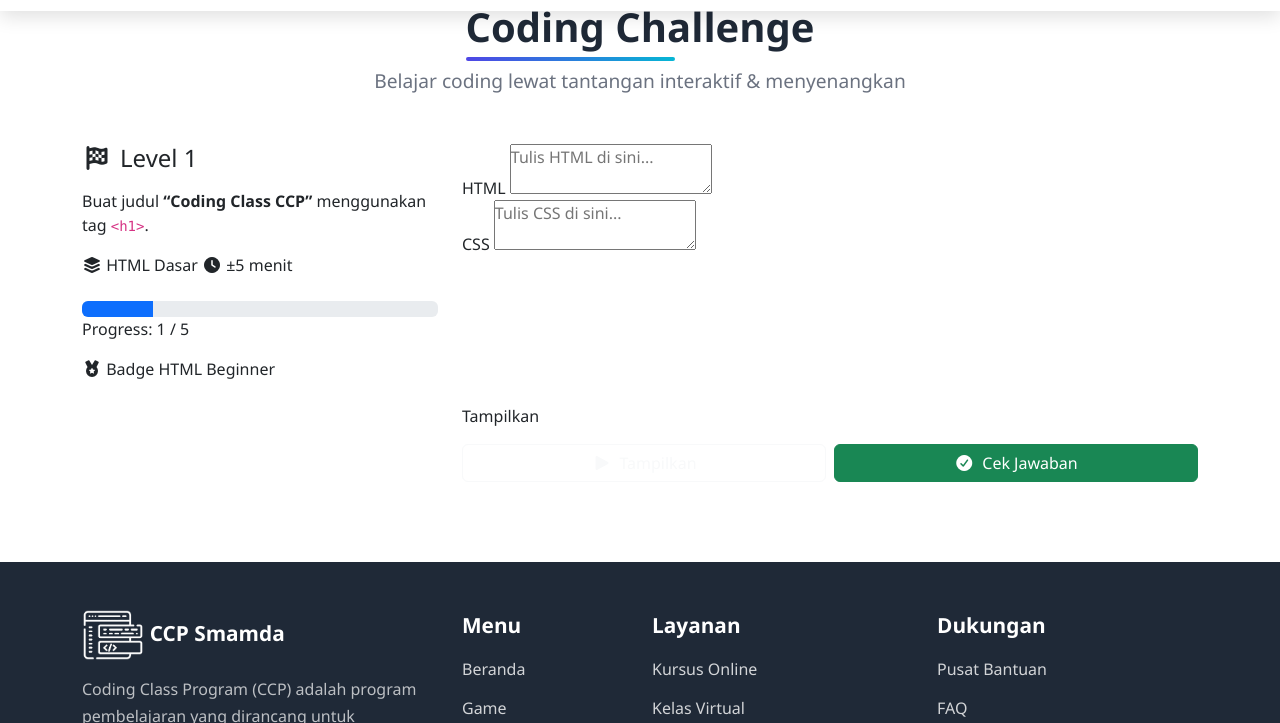
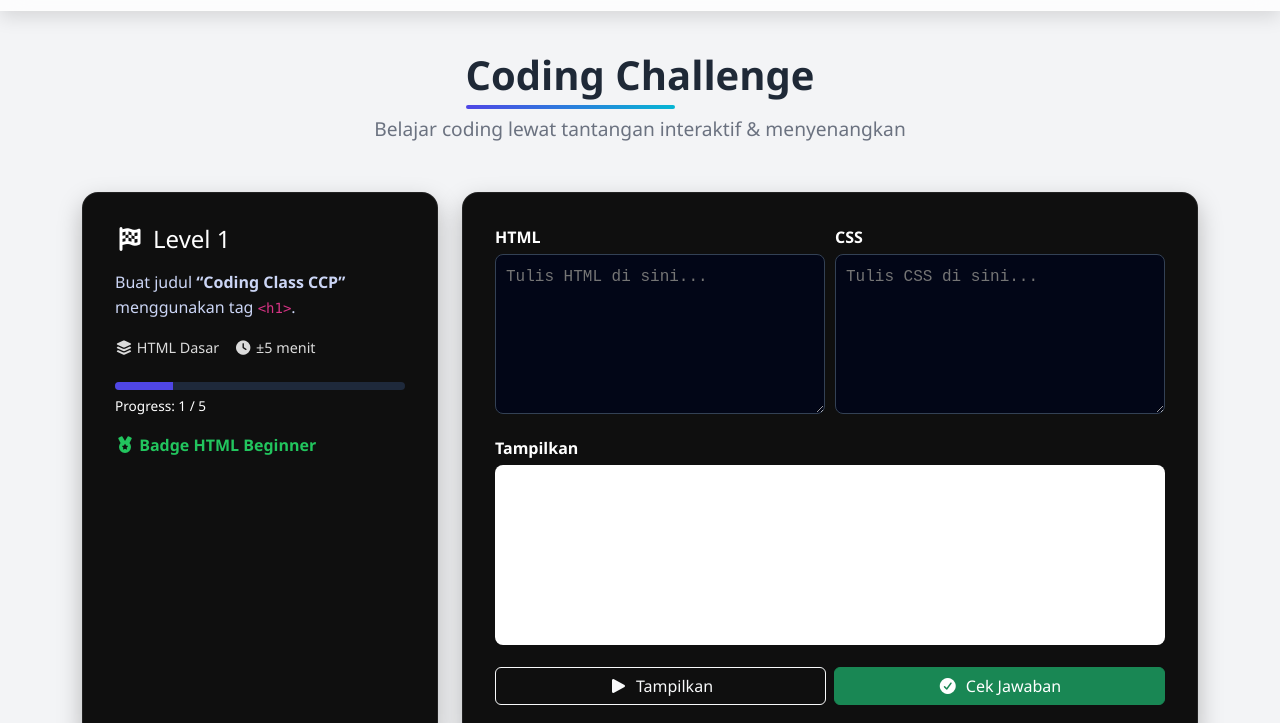
Before and after one commit to paiz-web/yaaa, a plain HTML site: page index.html in a window 1280 px wide. Both pictures are taken after a click on the link "MAIN SEKARANG". Shown: the part 77-800 px from the top of the page. Drawn offline with Linux system fonts and the light colour scheme.

Commit message:
Update yok.css

```diff
--- a/yok.css
+++ b/yok.css
@@ -1194,3 +1194,117 @@ html, body {
             from { opacity: 0; transform: translateY(-10px); }
             to { opacity: 1; transform: translateY(0); }
         }
+
+
+        .challenge-section {
+  padding-top: 8rem;
+  background: var(--bg-light);
+}
+
+.challenge-card {
+  background: var(--card-bg, #020617);
+  border-radius: 16px;
+  padding: 20px;
+  height: 100%;
+  box-shadow: 0 10px 30px rgba(0,0,0,0.3);
+}
+
+.challenge-desc {
+  color: #cbd5f5;
+  line-height: 1.6;
+}
+
+.challenge-meta {
+  display: flex;
+  gap: 15px;
+  font-size: 0.9rem;
+  opacity: 0.85;
+}
+
+.progress {
+  height: 8px;
+  background: #1e293b;
+  border-radius: 999px;
+}
+
+.progress-bar {
+  background: var(--primary-color);
+}
+
+.progress-text {
+  font-size: 0.85rem;
+  margin-top: 6px;
+}
+
+.reward {
+  margin-top: 15px;
+  color: #22c55e;
+  font-weight: 600;
+}
+
+.editor-grid {
+  display: grid;
+  grid-template-columns: 1fr 1fr;
+  gap: 10px;
+}
+
+.editor-label {
+  font-weight: 600;
+  margin-bottom: 5px;
+  display: block;
+}
+
+textarea {
+  width: 100%;
+  height: 160px;
+  background: #020617;
+  color: #e5e7eb;
+  border: 1px solid #334155;
+  border-radius: 8px;
+  padding: 10px;
+  font-family: monospace;
+}
+
+iframe {
+  width: 100%;
+  height: 180px;
+  background: white;
+  border-radius: 8px;
+  border: none;
+}
+
+.success-box {
+  display: none;
+  margin-top: 15px;
+  padding: 12px;
+  border-radius: 10px;
+  background: rgba(34,197,94,0.15);
+  color: #22c55e;
+  font-weight: 600;
+}
+
+/* ===== CARD CHALLENGE ===== */
+.challenge-card {
+  border-radius: 16px;
+  padding: 2rem;
+  transition: all 0.3s ease;
+  border: 1px solid rgba(255,255,255,0.08);
+}
+
+/* MODE TERANG */
+body:not(.dark-mode) .challenge-card {
+  background: #0f0f0f; /* hitam */
+  color: #ffffff;
+  box-shadow: 0 10px 25px rgba(0,0,0,0.25);
+}
+
+/* MODE GELAP */
+body.dark-mode .challenge-card {
+  background: #1f1f1f; /* abu gelap */
+  color: #eaeaea;
+  box-shadow: 0 10px 25px rgba(0,0,0,0.4);
+}
+.challenge-card:hover {
+  transform: translateY(-6px);
+  box-shadow: 0 18px 40px rgba(0,0,0,0.45);
+}
```
